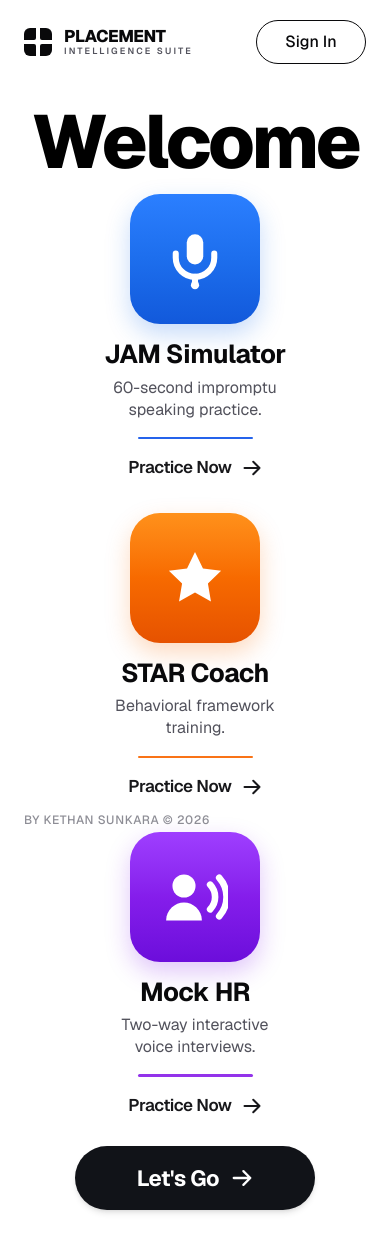
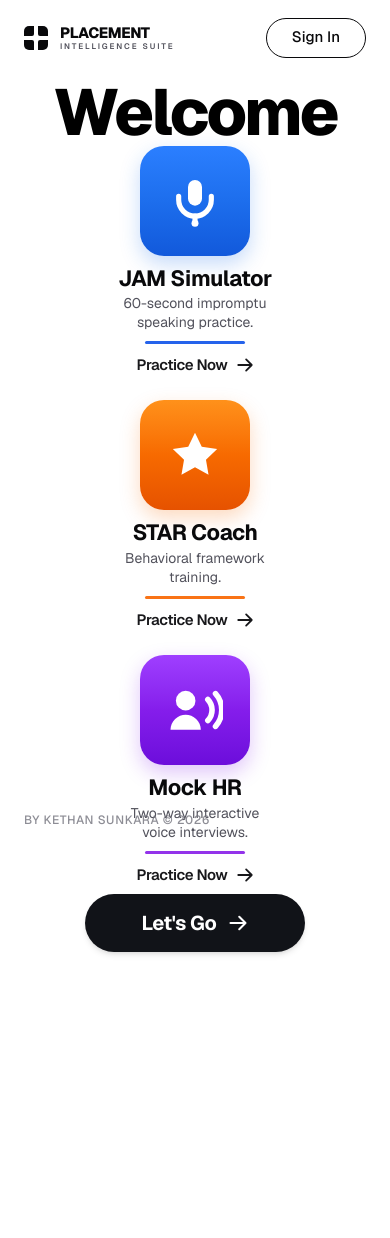
Before and after one commit to kethan-code/placement-suite, a Next.js app: page / in a window 390 px wide. After the commit the page ends 964 px from the top, so only its background shows below. Built offline with nearby package versions, Linux system fonts and the light colour scheme.

Commit message:
Fix desktop viewport height to fit 100vh with zero vertical scroll on 1366x768 and 1536x1024

```diff
--- a/src/app/page.tsx
+++ b/src/app/page.tsx
@@ -5,86 +5,86 @@ import Link from 'next/link';
 
 export default function HomePage() {
   return (
-    <div className="bg-white min-h-screen text-zinc-900 font-sans flex flex-col justify-between overflow-x-hidden selection:bg-zinc-200">
-      {/* 1. NAVBAR (Height ~108px, Max-width ~1340px) */}
-      <header className="w-full max-w-[1340px] mx-auto px-6 sm:px-10 h-[84px] sm:h-[96px] md:h-[108px] flex items-center justify-between shrink-0">
-        {/* Brand Logo (Width ~280px) */}
-        <Link href="/" className="flex items-center gap-3 w-[220px] sm:w-[280px] group focus:outline-none shrink-0">
-          <div className="grid grid-cols-2 gap-1 w-7 h-7 sm:w-8 sm:h-8 shrink-0">
-            <span className="bg-zinc-950 rounded-tl-[6px] sm:rounded-tl-[7px] rounded-br-[2px]" />
-            <span className="bg-zinc-950 rounded-tr-[6px] sm:rounded-tr-[7px] rounded-bl-[2px]" />
-            <span className="bg-zinc-950 rounded-bl-[6px] sm:rounded-bl-[7px] rounded-tr-[2px]" />
-            <span className="bg-zinc-950 rounded-br-[6px] sm:rounded-br-[7px] rounded-tl-[2px]" />
+    <div className="bg-white min-h-screen lg:h-screen lg:max-h-screen lg:overflow-hidden text-zinc-900 font-sans flex flex-col justify-between overflow-x-hidden selection:bg-zinc-200">
+      {/* 1. NAVBAR (Height ~80-100px on desktop) */}
+      <header className="w-full max-w-[1340px] mx-auto px-6 sm:px-10 h-[75px] md:h-[88px] xl:h-[96px] flex items-center justify-between shrink-0">
+        {/* Brand Logo */}
+        <Link href="/" className="flex items-center gap-3 w-[200px] sm:w-[260px] xl:w-[280px] group focus:outline-none shrink-0">
+          <div className="grid grid-cols-2 gap-1 w-6 h-6 sm:w-7 sm:h-7 xl:w-8 xl:h-8 shrink-0">
+            <span className="bg-zinc-950 rounded-tl-[5px] sm:rounded-tl-[7px] rounded-br-[2px]" />
+            <span className="bg-zinc-950 rounded-tr-[5px] sm:rounded-tr-[7px] rounded-bl-[2px]" />
+            <span className="bg-zinc-950 rounded-bl-[5px] sm:rounded-bl-[7px] rounded-tr-[2px]" />
+            <span className="bg-zinc-950 rounded-br-[5px] sm:rounded-br-[7px] rounded-tl-[2px]" />
           </div>
           <div className="flex flex-col text-left">
-            <span className="font-extrabold text-[17px] sm:text-[20px] tracking-tight text-zinc-950 leading-none">
+            <span className="font-extrabold text-[15px] sm:text-[18px] xl:text-[20px] tracking-tight text-zinc-950 leading-none">
               PLACEMENT
             </span>
-            <span className="text-[9px] sm:text-[11px] font-semibold tracking-[0.24em] text-zinc-600 leading-none uppercase mt-0.5">
+            <span className="text-[8px] sm:text-[10px] xl:text-[11px] font-semibold tracking-[0.24em] text-zinc-600 leading-none uppercase mt-0.5">
               Intelligence Suite
             </span>
           </div>
         </Link>
 
-        {/* Center Navigation Links (Text ~20px, Gap 50-60px) */}
-        <nav className="hidden md:flex items-center gap-[40px] lg:gap-[55px]">
+        {/* Center Navigation Links */}
+        <nav className="hidden md:flex items-center gap-[35px] lg:gap-[45px] xl:gap-[55px]">
           <a
             href="#about"
-            className="text-[17px] lg:text-[19px] font-medium text-zinc-800 hover:text-black transition-colors"
+            className="text-[16px] lg:text-[18px] xl:text-[19px] font-medium text-zinc-800 hover:text-black transition-colors"
           >
             About Us
           </a>
           <a
             href="#features"
-            className="text-[17px] lg:text-[19px] font-medium text-zinc-800 hover:text-black transition-colors"
+            className="text-[16px] lg:text-[18px] xl:text-[19px] font-medium text-zinc-800 hover:text-black transition-colors"
           >
             Features
           </a>
           <a
             href="#how-it-works"
-            className="text-[17px] lg:text-[19px] font-medium text-zinc-800 hover:text-black transition-colors"
+            className="text-[16px] lg:text-[18px] xl:text-[19px] font-medium text-zinc-800 hover:text-black transition-colors"
           >
             How It Works
           </a>
         </nav>
 
-        {/* Right Action: Sign In Button (~135px x 56px, Text ~19-20px) */}
+        {/* Right Action: Sign In Button */}
         <div>
           <Link
             href="/jam"
-            className="inline-flex items-center justify-center w-[110px] h-[44px] sm:w-[130px] sm:h-[54px] rounded-full border-[1.8px] border-zinc-950 bg-white text-zinc-950 text-[16px] sm:text-[19px] font-medium hover:bg-zinc-50 transition-all duration-200 shrink-0"
+            className="inline-flex items-center justify-center w-[100px] h-[40px] sm:w-[120px] sm:h-[48px] xl:w-[130px] xl:h-[52px] rounded-full border-[1.8px] border-zinc-950 bg-white text-zinc-950 text-[15px] sm:text-[17px] xl:text-[19px] font-medium hover:bg-zinc-50 transition-all duration-200 shrink-0"
           >
             Sign In
           </Link>
         </div>
       </header>
 
-      {/* Main Content Area (Vertically balanced to fit in ONE desktop screen) */}
-      <main className="flex-1 flex flex-col items-center justify-between w-full max-w-[1340px] mx-auto px-6 py-2 sm:py-3">
-        {/* 2. WELCOME (Dominant ~170-190px at 1536px viewport, compact vertical spacing) */}
-        <section className="w-full text-center mt-[15px] sm:mt-[22px] md:mt-[26px] mb-[18px] sm:mb-[24px] md:mb-[28px] shrink-0">
+      {/* Main Content Area: Flex distributed to perfectly fit in 100vh on desktop */}
+      <main className="flex-1 flex flex-col items-center justify-between w-full max-w-[1340px] mx-auto px-6 py-1 sm:py-2 xl:py-3 min-h-0">
+        {/* 2. WELCOME (Large & Dominant, tight vertical footprint) */}
+        <section className="w-full text-center my-auto py-1 sm:py-2 shrink-0">
           <h1
-            style={{ fontSize: 'clamp(75px, 11.5vw, 175px)' }}
-            className="font-extrabold text-black tracking-[-0.04em] leading-[0.92] select-none break-normal"
+            style={{ fontSize: 'clamp(65px, 10.5vw, 170px)' }}
+            className="font-extrabold text-black tracking-[-0.04em] leading-[0.9] select-none break-normal"
           >
             Welcome
           </h1>
         </section>
 
-        {/* 3. THREE FEATURE COLUMNS (150-160px Icons, 32-36px Titles, 20-22px Descriptions) */}
+        {/* 3. THREE FEATURE COLUMNS (145x145px Icons, 32-36px Titles, 19-21px Descriptions) */}
         <div
           id="features"
-          className="grid grid-cols-1 md:grid-cols-3 gap-8 md:gap-[45px] lg:gap-[65px] xl:gap-[85px] w-full max-w-[1240px] mx-auto items-start shrink-0"
+          className="grid grid-cols-1 md:grid-cols-3 gap-6 md:gap-[35px] lg:gap-[50px] xl:gap-[70px] w-full max-w-[1240px] mx-auto items-start my-auto shrink-0"
         >
           {/* Feature 1: JAM Simulator */}
           <Link
             href="/jam"
             className="group flex flex-col items-center text-center w-full focus:outline-none"
           >
-            {/* Blue Icon Block (150-160px, rounded-[32-35px]) */}
-            <div className="w-[130px] h-[130px] sm:w-[148px] sm:h-[148px] lg:w-[155px] lg:h-[155px] rounded-[30px] sm:rounded-[34px] bg-gradient-to-b from-[#2b7fff] via-[#1d6eed] to-[#1259db] shadow-[0_10px_24px_rgba(29,110,237,0.25)] flex items-center justify-center text-white mb-[16px] sm:mb-[20px] group-hover:scale-105 group-hover:shadow-[0_14px_30px_rgba(29,110,237,0.35)] transition-all duration-300">
+            {/* Blue Icon Block (~145px x 145px, rounded-[30px]) */}
+            <div className="w-[110px] h-[110px] sm:w-[130px] sm:h-[130px] lg:w-[140px] lg:h-[140px] xl:w-[148px] xl:h-[148px] rounded-[24px] sm:rounded-[28px] lg:rounded-[30px] bg-gradient-to-b from-[#2b7fff] via-[#1d6eed] to-[#1259db] shadow-[0_8px_20px_rgba(29,110,237,0.25)] flex items-center justify-center text-white mb-[10px] sm:mb-[14px] xl:mb-[16px] group-hover:scale-105 group-hover:shadow-[0_12px_26px_rgba(29,110,237,0.35)] transition-all duration-300">
               <svg
-                className="w-[66px] h-[66px] sm:w-[74px] sm:h-[74px] lg:w-[78px] lg:h-[78px] text-white"
+                className="w-[56px] h-[56px] sm:w-[66px] sm:h-[66px] lg:w-[72px] lg:h-[72px] text-white"
                 viewBox="0 0 24 24"
                 fill="none"
                 stroke="currentColor"
@@ -100,25 +100,25 @@ export default function HomePage() {
             </div>
 
             {/* Feature Title (32-36px) */}
-            <h2 className="text-[26px] sm:text-[30px] lg:text-[34px] xl:text-[35px] font-bold text-zinc-950 leading-[1.1] mb-[8px] sm:mb-[10px] tracking-[-0.02em] group-hover:text-black transition-colors">
+            <h2 className="text-[22px] sm:text-[26px] lg:text-[30px] xl:text-[34px] font-bold text-zinc-950 leading-[1.1] mb-[4px] sm:mb-[8px] tracking-[-0.02em] group-hover:text-black transition-colors">
               JAM Simulator
             </h2>
 
-            {/* Description (20-22px, Line-height ~1.38, Max-width ~270px) */}
-            <p className="text-[16px] sm:text-[18px] lg:text-[20px] xl:text-[21px] text-zinc-600 font-normal leading-[1.38] max-w-[270px] mx-auto min-h-[auto] md:min-h-[58px]">
+            {/* Description (19-21px, Line-height ~1.35) */}
+            <p className="text-[14px] sm:text-[16px] lg:text-[18px] xl:text-[20px] text-zinc-600 font-normal leading-[1.35] max-w-[260px] mx-auto min-h-[auto] md:min-h-[48px] xl:min-h-[54px]">
               60-second impromptu
               <br />
               speaking practice.
             </p>
 
-            {/* Accent Line (Width ~120-140px, Height ~2.5px, Blue) */}
-            <div className="w-[115px] sm:w-[130px] lg:w-[135px] h-[2.5px] bg-[#2563eb] rounded-full mt-[16px] sm:mt-[20px] mb-[16px] sm:mb-[20px] group-hover:w-[155px] transition-all duration-300" />
+            {/* Accent Line (~120-140px, Blue) */}
+            <div className="w-[100px] sm:w-[120px] lg:w-[135px] h-[2.5px] bg-[#2563eb] rounded-full mt-[10px] sm:mt-[14px] mb-[10px] sm:mb-[14px] group-hover:w-[150px] transition-all duration-300" />
 
-            {/* Practice Now (20-22px, Arrow ~22-24px) */}
-            <span className="inline-flex items-center gap-2.5 text-[17px] sm:text-[19px] lg:text-[21px] font-semibold text-zinc-900 group-hover:text-black tracking-tight transition-colors duration-200 cursor-pointer">
+            {/* Practice Now (20-21px) */}
+            <span className="inline-flex items-center gap-2 text-[15px] sm:text-[17px] lg:text-[19px] xl:text-[20px] font-semibold text-zinc-900 group-hover:text-black tracking-tight transition-colors duration-200 cursor-pointer">
               <span>Practice Now</span>
               <svg
-                className="w-[20px] h-[20px] sm:w-[22px] sm:h-[22px] transition-transform duration-200 ease-out group-hover:translate-x-1.5"
+                className="w-[18px] h-[18px] sm:w-[20px] sm:h-[20px] transition-transform duration-200 ease-out group-hover:translate-x-1.5"
                 fill="none"
                 stroke="currentColor"
                 viewBox="0 0 24 24"
@@ -138,10 +138,10 @@ export default function HomePage() {
             href="/behavioral"
             className="group flex flex-col items-center text-center w-full focus:outline-none"
           >
-            {/* Orange Icon Block (150-160px, rounded-[32-35px]) */}
-            <div className="w-[130px] h-[130px] sm:w-[148px] sm:h-[148px] lg:w-[155px] lg:h-[155px] rounded-[30px] sm:rounded-[34px] bg-gradient-to-b from-[#ff911a] via-[#f76a00] to-[#e65200] shadow-[0_10px_24px_rgba(247,106,0,0.25)] flex items-center justify-center text-white mb-[16px] sm:mb-[20px] group-hover:scale-105 group-hover:shadow-[0_14px_30px_rgba(247,106,0,0.35)] transition-all duration-300">
+            {/* Orange Icon Block (~145px x 145px, rounded-[30px]) */}
+            <div className="w-[110px] h-[110px] sm:w-[130px] sm:h-[130px] lg:w-[140px] lg:h-[140px] xl:w-[148px] xl:h-[148px] rounded-[24px] sm:rounded-[28px] lg:rounded-[30px] bg-gradient-to-b from-[#ff911a] via-[#f76a00] to-[#e65200] shadow-[0_8px_20px_rgba(247,106,0,0.25)] flex items-center justify-center text-white mb-[10px] sm:mb-[14px] xl:mb-[16px] group-hover:scale-105 group-hover:shadow-[0_12px_26px_rgba(247,106,0,0.35)] transition-all duration-300">
               <svg
-                className="w-[66px] h-[66px] sm:w-[74px] sm:h-[74px] lg:w-[78px] lg:h-[78px] text-white fill-current"
+                className="w-[56px] h-[56px] sm:w-[66px] sm:h-[66px] lg:w-[72px] lg:h-[72px] text-white fill-current"
                 viewBox="0 0 24 24"
               >
                 <path d="M12 2.5l2.9 6 6.6.9-4.8 4.6 1.1 6.5L12 17.3l-5.8 3.2 1.1-6.5-4.8-4.6 6.6-.9L12 2.5z" />
@@ -149,25 +149,25 @@ export default function HomePage() {
             </div>
 
             {/* Feature Title (32-36px) */}
-            <h2 className="text-[26px] sm:text-[30px] lg:text-[34px] xl:text-[35px] font-bold text-zinc-950 leading-[1.1] mb-[8px] sm:mb-[10px] tracking-[-0.02em] group-hover:text-black transition-colors">
+            <h2 className="text-[22px] sm:text-[26px] lg:text-[30px] xl:text-[34px] font-bold text-zinc-950 leading-[1.1] mb-[4px] sm:mb-[8px] tracking-[-0.02em] group-hover:text-black transition-colors">
               STAR Coach
             </h2>
 
-            {/* Description (20-22px, Line-height ~1.38, Max-width ~270px) */}
-            <p className="text-[16px] sm:text-[18px] lg:text-[20px] xl:text-[21px] text-zinc-600 font-normal leading-[1.38] max-w-[270px] mx-auto min-h-[auto] md:min-h-[58px]">
+            {/* Description (19-21px, Line-height ~1.35) */}
+            <p className="text-[14px] sm:text-[16px] lg:text-[18px] xl:text-[20px] text-zinc-600 font-normal leading-[1.35] max-w-[260px] mx-auto min-h-[auto] md:min-h-[48px] xl:min-h-[54px]">
               Behavioral framework
               <br />
               training.
             </p>
 
-            {/* Accent Line (Width ~120-140px, Height ~2.5px, Orange) */}
-            <div className="w-[115px] sm:w-[130px] lg:w-[135px] h-[2.5px] bg-[#f97316] rounded-full mt-[16px] sm:mt-[20px] mb-[16px] sm:mb-[20px] group-hover:w-[155px] transition-all duration-300" />
+            {/* Accent Line (~120-140px, Orange) */}
+            <div className="w-[100px] sm:w-[120px] lg:w-[135px] h-[2.5px] bg-[#f97316] rounded-full mt-[10px] sm:mt-[14px] mb-[10px] sm:mb-[14px] group-hover:w-[150px] transition-all duration-300" />
 
-            {/* Practice Now (20-22px, Arrow ~22-24px) */}
-            <span className="inline-flex items-center gap-2.5 text-[17px] sm:text-[19px] lg:text-[21px] font-semibold text-zinc-900 group-hover:text-black tracking-tight transition-colors duration-200 cursor-pointer">
+            {/* Practice Now (20-21px) */}
+            <span className="inline-flex items-center gap-2 text-[15px] sm:text-[17px] lg:text-[19px] xl:text-[20px] font-semibold text-zinc-900 group-hover:text-black tracking-tight transition-colors duration-200 cursor-pointer">
               <span>Practice Now</span>
               <svg
-                className="w-[20px] h-[20px] sm:w-[22px] sm:h-[22px] transition-transform duration-200 ease-out group-hover:translate-x-1.5"
+                className="w-[18px] h-[18px] sm:w-[20px] sm:h-[20px] transition-transform duration-200 ease-out group-hover:translate-x-1.5"
                 fill="none"
                 stroke="currentColor"
                 viewBox="0 0 24 24"
@@ -187,10 +187,10 @@ export default function HomePage() {
             href="/mock-hr"
             className="group flex flex-col items-center text-center w-full focus:outline-none"
           >
-            {/* Purple Icon Block (150-160px, rounded-[32-35px]) */}
-            <div className="w-[130px] h-[130px] sm:w-[148px] sm:h-[148px] lg:w-[155px] lg:h-[155px] rounded-[30px] sm:rounded-[34px] bg-gradient-to-b from-[#9f3eff] via-[#851deb] to-[#6c0ddb] shadow-[0_10px_24px_rgba(133,29,235,0.25)] flex items-center justify-center text-white mb-[16px] sm:mb-[20px] group-hover:scale-105 group-hover:shadow-[0_14px_30px_rgba(133,29,235,0.35)] transition-all duration-300">
+            {/* Purple Icon Block (~145px x 145px, rounded-[30px]) */}
+            <div className="w-[110px] h-[110px] sm:w-[130px] sm:h-[130px] lg:w-[140px] lg:h-[140px] xl:w-[148px] xl:h-[148px] rounded-[24px] sm:rounded-[28px] lg:rounded-[30px] bg-gradient-to-b from-[#9f3eff] via-[#851deb] to-[#6c0ddb] shadow-[0_8px_20px_rgba(133,29,235,0.25)] flex items-center justify-center text-white mb-[10px] sm:mb-[14px] xl:mb-[16px] group-hover:scale-105 group-hover:shadow-[0_12px_26px_rgba(133,29,235,0.35)] transition-all duration-300">
               <svg
-                className="w-[66px] h-[66px] sm:w-[74px] sm:h-[74px] lg:w-[78px] lg:h-[78px] text-white fill-current"
+                className="w-[56px] h-[56px] sm:w-[66px] sm:h-[66px] lg:w-[72px] lg:h-[72px] text-white fill-current"
                 viewBox="0 0 24 24"
               >
                 <circle cx="8" cy="8" r="4.2" />
@@ -213,25 +213,25 @@ export default function HomePage() {
             </div>
 
             {/* Feature Title (32-36px) */}
-            <h2 className="text-[26px] sm:text-[30px] lg:text-[34px] xl:text-[35px] font-bold text-zinc-950 leading-[1.1] mb-[8px] sm:mb-[10px] tracking-[-0.02em] group-hover:text-black transition-colors">
+            <h2 className="text-[22px] sm:text-[26px] lg:text-[30px] xl:text-[34px] font-bold text-zinc-950 leading-[1.1] mb-[4px] sm:mb-[8px] tracking-[-0.02em] group-hover:text-black transition-colors">
               Mock HR
             </h2>
 
-            {/* Description (20-22px, Line-height ~1.38, Max-width ~270px) */}
-            <p className="text-[16px] sm:text-[18px] lg:text-[20px] xl:text-[21px] text-zinc-600 font-normal leading-[1.38] max-w-[270px] mx-auto min-h-[auto] md:min-h-[58px]">
+            {/* Description (19-21px, Line-height ~1.35) */}
+            <p className="text-[14px] sm:text-[16px] lg:text-[18px] xl:text-[20px] text-zinc-600 font-normal leading-[1.35] max-w-[260px] mx-auto min-h-[auto] md:min-h-[48px] xl:min-h-[54px]">
               Two-way interactive
               <br />
               voice interviews.
             </p>
 
-            {/* Accent Line (Width ~120-140px, Height ~2.5px, Purple) */}
-            <div className="w-[115px] sm:w-[130px] lg:w-[135px] h-[2.5px] bg-[#9333ea] rounded-full mt-[16px] sm:mt-[20px] mb-[16px] sm:mb-[20px] group-hover:w-[155px] transition-all duration-300" />
+            {/* Accent Line (~120-140px, Purple) */}
+            <div className="w-[100px] sm:w-[120px] lg:w-[135px] h-[2.5px] bg-[#9333ea] rounded-full mt-[10px] sm:mt-[14px] mb-[10px] sm:mb-[14px] group-hover:w-[150px] transition-all duration-300" />
 
-            {/* Practice Now (20-22px, Arrow ~22-24px) */}
-            <span className="inline-flex items-center gap-2.5 text-[17px] sm:text-[19px] lg:text-[21px] font-semibold text-zinc-900 group-hover:text-black tracking-tight transition-colors duration-200 cursor-pointer">
+            {/* Practice Now (20-21px) */}
+            <span className="inline-flex items-center gap-2 text-[15px] sm:text-[17px] lg:text-[19px] xl:text-[20px] font-semibold text-zinc-900 group-hover:text-black tracking-tight transition-colors duration-200 cursor-pointer">
               <span>Practice Now</span>
               <svg
-                className="w-[20px] h-[20px] sm:w-[22px] sm:h-[22px] transition-transform duration-200 ease-out group-hover:translate-x-1.5"
+                className="w-[18px] h-[18px] sm:w-[20px] sm:h-[20px] transition-transform duration-200 ease-out group-hover:translate-x-1.5"
                 fill="none"
                 stroke="currentColor"
                 viewBox="0 0 24 24"
@@ -247,15 +247,15 @@ export default function HomePage() {
           </Link>
         </div>
 
-        {/* 4. LET'S GO CTA (~280-295px x 74-78px, positioned cleanly below features) */}
-        <div className="mt-[28px] sm:mt-[36px] md:mt-[40px] mb-[20px] sm:mb-[28px] flex justify-center w-full shrink-0">
+        {/* 4. LET'S GO CTA (~280px x 70px) */}
+        <div className="my-auto py-2 sm:py-3 flex justify-center w-full shrink-0">
           <Link
             href="/jam"
-            className="w-[240px] h-[64px] sm:w-[275px] sm:h-[72px] md:w-[290px] md:h-[76px] rounded-full bg-[#111318] hover:bg-black text-white text-[22px] sm:text-[25px] md:text-[26px] font-bold tracking-tight inline-flex items-center justify-center gap-3 shadow-md hover:shadow-lg hover:-translate-y-0.5 active:translate-y-0 transition-all duration-200 cursor-pointer select-none"
+            className="w-[220px] h-[58px] sm:w-[255px] sm:h-[66px] md:w-[280px] md:h-[72px] rounded-full bg-[#111318] hover:bg-black text-white text-[20px] sm:text-[23px] md:text-[25px] font-bold tracking-tight inline-flex items-center justify-center gap-3 shadow-md hover:shadow-lg hover:-translate-y-0.5 active:translate-y-0 transition-all duration-200 cursor-pointer select-none"
           >
             <span>Let's Go</span>
             <svg
-              className="w-[22px] h-[22px] sm:w-[24px] sm:h-[24px] transition-transform duration-200 ease-out group-hover:translate-x-1.5"
+              className="w-[20px] h-[20px] sm:w-[22px] sm:h-[22px] md:w-[24px] md:h-[24px] transition-transform duration-200 ease-out group-hover:translate-x-1.5"
               fill="none"
               stroke="currentColor"
               viewBox="0 0 24 24"
```
